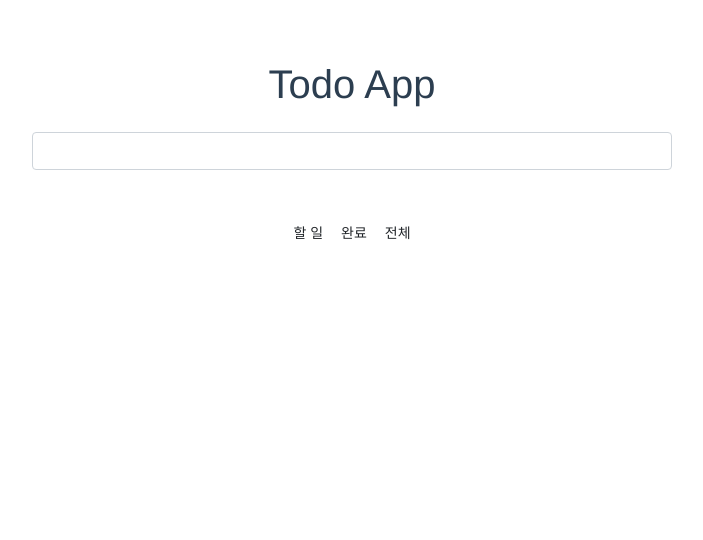
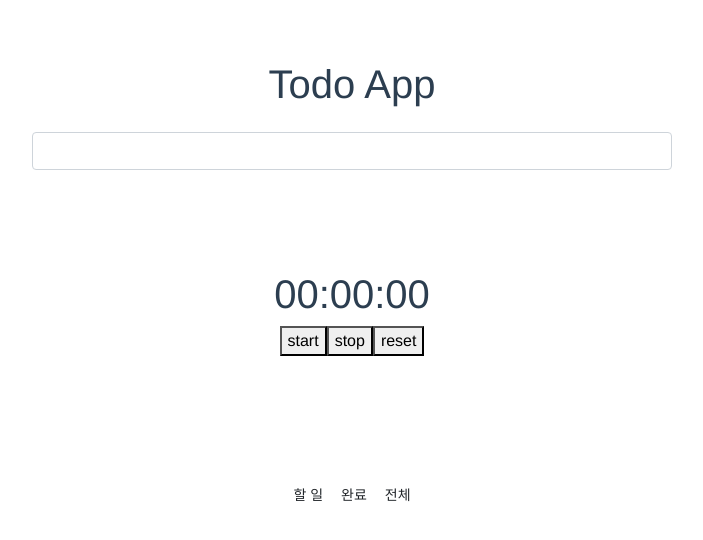
Before and after one commit to kooky1001/todo-vue, a Vue app: page / in a window 1280 px wide. Shown: the top 540 px of the page, without its empty margins (288-991 px from the left). Built offline with nearby package versions, Linux system fonts and the light colour scheme.

Commit message:
app.vue에 스탑워치 추가

```diff
--- a/src/App.vue
+++ b/src/App.vue
@@ -3,6 +3,17 @@
     <div class="col-md-6 offset-md-3">
       <h1 class="text-center mb-4">Todo App</h1>
       <input type="text" class="form-control mb-4" v-model="userInput" @keyup.enter="addNewTodo">
+
+      <div style="margin: 100px">
+          <h1 id="stopwatch" >
+              00:00:00
+          </h1>
+          <div>
+              <button onclick="startClock()">start</button>
+              <button onclick="stopClock()">stop</button>
+              <button onclick="resetClock()">reset</button>
+          </div>
+      </div>
 
       <div class="list-group mb-4">
         <template v-for="todo in activeTodoList" v-bind:key="todo">
```
